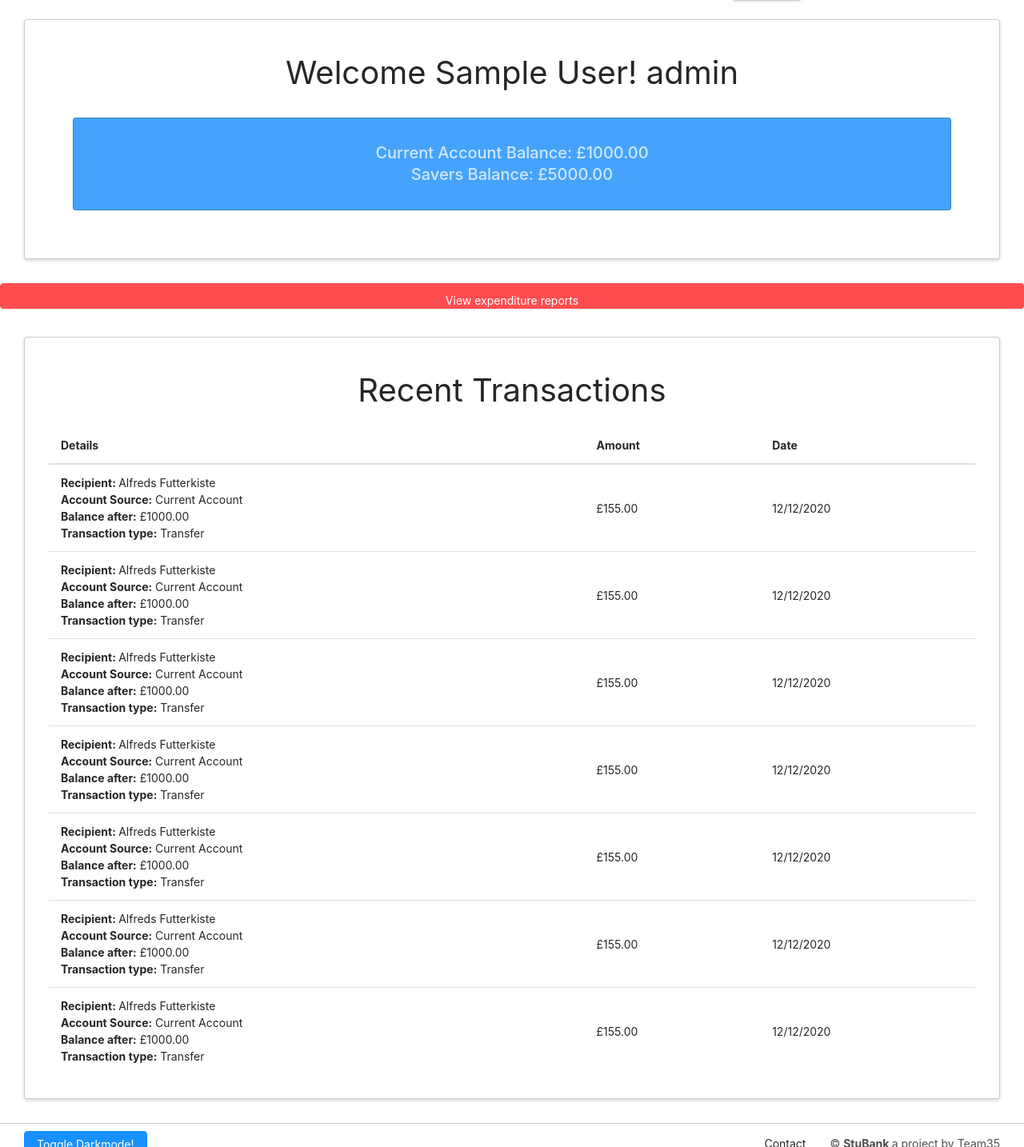
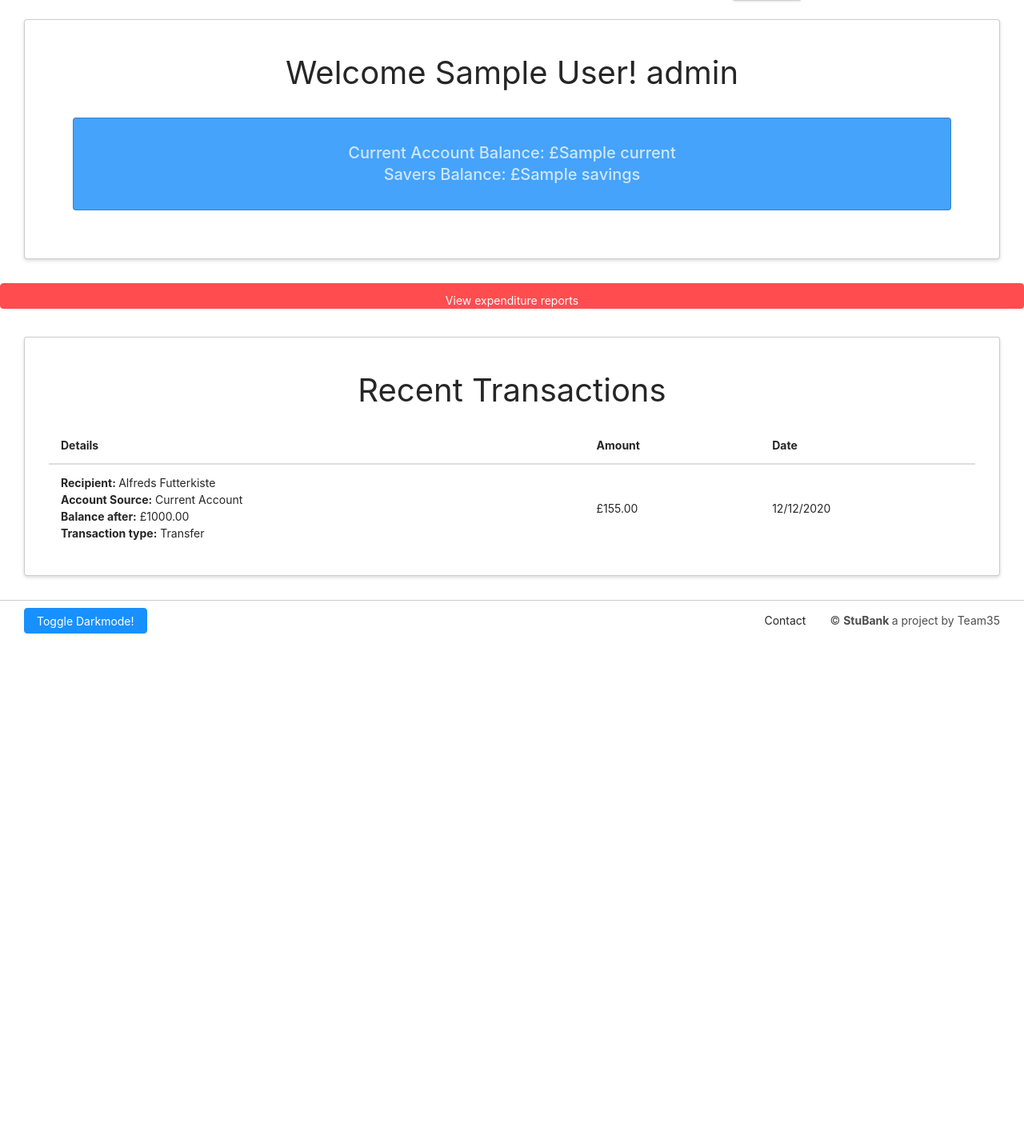
Before and after one commit to haarry201/stubankweb, a Flask app: template templates/accounts.html in a window 1280 px wide. Shown: the part 56-1490 px from the top of the page at 80% size. Run offline with Flask 2, Linux system fonts and the light colour scheme; the visitor is signed in with stand-in values (Sample User, id 1); tables that the repository leaves empty or names only in its code hold one stand-in row (values such as "Sample post"); the template is opened without the code that fills it: most values are stand-ins (such as "Sample title", 1, 10 or a date in 2020); some libraries are stand-ins or nearby versions.

Commit message:
in the process of changing accounts.html to display actual transactions rather than hard-coded transactions. all data is ready, now need to iterate through data and display it on accounts.html

```diff
--- a/templates/accounts.html
+++ b/templates/accounts.html
@@ -75,8 +75,8 @@
                     {{ session['user_role'] }}
                 </h1>
                 <div class="card card-primary text-center">
-                    <h2 class="card-title m-0 text-smoothing-auto">Current Account Balance: £1000.00</h2>
-                    <h2 class="card-title m-0 text-smoothing-auto">Savers Balance: £5000.00</h2>
+                    <h2 class="card-title m-0 text-smoothing-auto">Current Account Balance: £{{ current }}</h2>
+                    <h2 class="card-title m-0 text-smoothing-auto">Savers Balance: £{{ savings }}</h2>
                 </div>
             </div>
             <div class="align-content-lg-center">
@@ -94,78 +94,6 @@
                             <th>Date</th>
                         </tr>
                     </thead>
-                    <tr>
-                        <td>
-                            <strong>Recipient: </strong> Alfreds Futterkiste<br>
-                            <strong>Account Source:</strong> Current Account<br>
-                            <strong>Balance after:</strong> £1000.00
-                            <br>
-                            <strong>Transaction type:</strong> Transfer
-                            <br>
-                        </td>
-                        <td>£155.00</td>
-                        <td>12/12/2020</td>
-                    </tr>
-                    <tr>
-                        <td>
-                            <strong>Recipient: </strong> Alfreds Futterkiste<br>
-                            <strong>Account Source:</strong> Current Account<br>
-                            <strong>Balance after:</strong> £1000.00
-                            <br>
-                            <strong>Transaction type:</strong> Transfer
-                            <br>
-                        </td>
-                        <td>£155.00</td>
-                        <td>12/12/2020</td>
-                    </tr>
-                    <tr>
-                        <td>
-                            <strong>Recipient: </strong> Alfreds Futterkiste<br>
-                            <strong>Account Source:</strong> Current Account<br>
-                            <strong>Balance after:</strong> £1000.00
-                            <br>
-                            <strong>Transaction type:</strong> Transfer
-                            <br>
-                        </td>
-                        <td>£155.00</td>
-                        <td>12/12/2020</td>
-                    </tr>
-                    <tr>
-                        <td>
-                            <strong>Recipient: </strong> Alfreds Futterkiste<br>
-                            <strong>Account Source:</strong> Current Account<br>
-                            <strong>Balance after:</strong> £1000.00
-                            <br>
-                            <strong>Transaction type:</strong> Transfer
-                            <br>
-                        </td>
-                        <td>£155.00</td>
-                        <td>12/12/2020</td>
-                    </tr>
-                    <tr>
-                        <td>
-                            <strong>Recipient: </strong> Alfreds Futterkiste<br>
-                            <strong>Account Source:</strong> Current Account<br>
-                            <strong>Balance after:</strong> £1000.00
-                            <br>
-                            <strong>Transaction type:</strong> Transfer
-                            <br>
-                        </td>
-                        <td>£155.00</td>
-                        <td>12/12/2020</td>
-                    </tr>
-                    <tr>
-                        <td>
-                            <strong>Recipient: </strong> Alfreds Futterkiste<br>
-                            <strong>Account Source:</strong> Current Account<br>
-                            <strong>Balance after:</strong> £1000.00
-                            <br>
-                            <strong>Transaction type:</strong> Transfer
-                            <br>
-                        </td>
-                        <td>£155.00</td>
-                        <td>12/12/2020</td>
-                    </tr>
                     <tr>
                         <td>
                             <strong>Recipient: </strong> Alfreds Futterkiste<br>
```
Also changed, not shown: account_page.py (+84 -4 lines).
